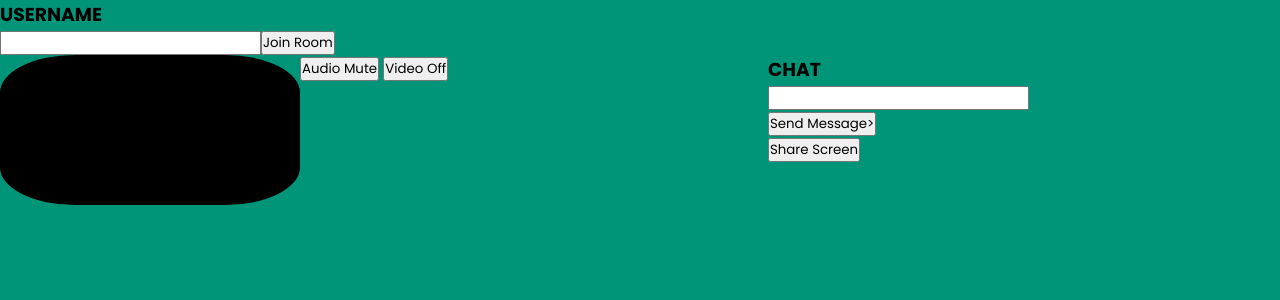
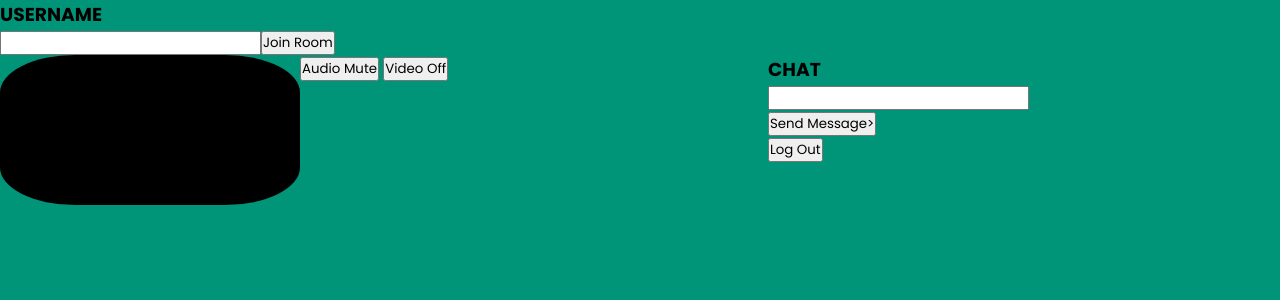
Before and after one commit to Vivekroy286/demochat, a Django app: page /meeting/ in a window 1280 px wide. Shown: the top 300 px of the page. Run offline with Django 5.2, Linux system fonts and the light colour scheme; a user stored in the database is signed in.

Commit message:
redirected to login through logoutbtn

```diff
--- a/vchat/base/templates/video.html
+++ b/vchat/base/templates/video.html
@@ -36,7 +36,7 @@
             </div>
 
             <div><input id="msg"><button id="btn-send-msg">Send Message></button></div>
-            <button id="btn-share-screen">Share Screen</button>
+            <button id="btn-log-out">Log Out</button>
 
         </div>
     </div>
--- a/vchat/static/js/main.js
+++ b/vchat/static/js/main.js
@@ -377,3 +377,7 @@ function getDataChannels() {
     }
     return datachannels;
 }
+
+document.getElementById('btn-log-out').addEventListener('click', (e) => {
+    window.location.href = "/login";
+})
```
